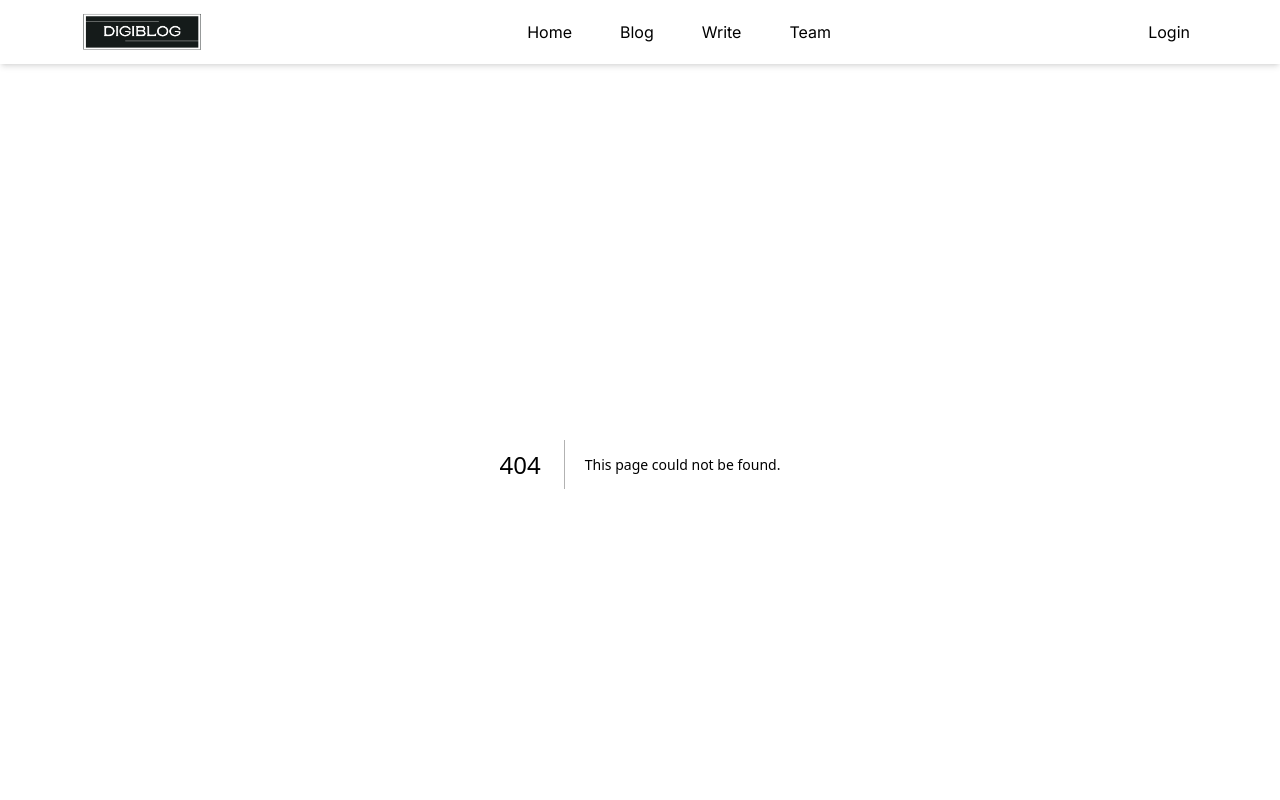
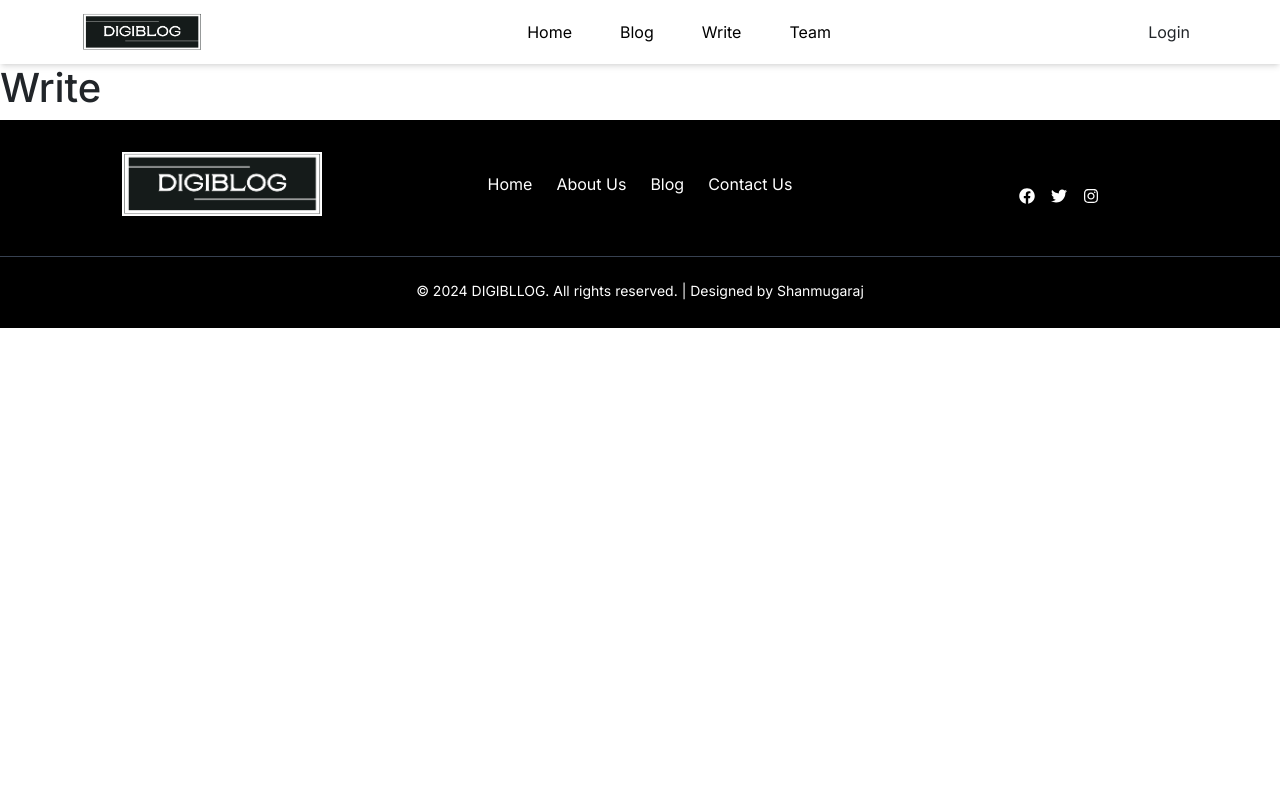
Before and after one commit to ShanZenX/Digi-blog, a Next.js app: page /write in a window 1280 px wide. Before the commit this address had no page. Shown: the top 800 px of the page. Built offline with nearby package versions, Linux system fonts and the light colour scheme.

Commit message:
updated some changes in blog page

```diff
--- a/app/blog/blogPage/page.jsx
+++ b/app/blog/blogPage/page.jsx
@@ -13,7 +13,6 @@ export default function page() {
   return (
     <div className="w-full flex justify-center my-8 ">
       <div className="md:w-6/12 w-10/12 flex flex-col justify-center">
-        {" "}
         <h1 className=" font-extrabold">
           How to activate cheat in gta 6 in playstation
         </h1>
@@ -43,8 +42,8 @@ export default function page() {
           In Grand Theft Auto VI for PlayStation, players can unlock various cheats to enhance their gaming experience. To activate cheats, players can enter specific button combinations using their PlayStation controller.
           </p>
           <p>
-          Navigate to the game's pause menu, then access the cheat code input section, where you can enter the desired combination. Once correctly inputted, the cheat will be activated, providing players with various advantages such as unlimited ammo, invincibility, or special vehicles. Keep in mind that using cheats may affect your ability to unlock achievements or trophies, so use them wisely and at your own discretion.
-          </p>{" "}
+          Navigate to the game pause menu, then access the cheat code input section, where you can enter the desired combination. Once correctly inputted, the cheat will be activated, providing players with various advantages such as unlimited ammo, invincibility, or special vehicles. Keep in mind that using cheats may affect your ability to unlock achievements or trophies, so use them wisely and at your own discretion.
+          </p>
           <p>
           If GTA 6 has been released and cheat codes are available, you would typically activate them using the game controller on the PlayStation console. Cheat codes can vary widely in their activation methods and effects, and they are usually provided by the game developers or discovered by players over time.
           </p>
@@ -57,8 +56,8 @@ export default function page() {
           In Grand Theft Auto VI for PlayStation, players can unlock various cheats to enhance their gaming experience. To activate cheats, players can enter specific button combinations using their PlayStation controller.
           </p>
           <p>
-          Navigate to the game's pause menu, then access the cheat code input section, where you can enter the desired combination. Once correctly inputted, the cheat will be activated, providing players with various advantages such as unlimited ammo, invincibility, or special vehicles. Keep in mind that using cheats may affect your ability to unlock achievements or trophies, so use them wisely and at your own discretion.
-          </p>{" "}
+          Navigate to the game pause menu, then access the cheat code input section, where you can enter the desired combination. Once correctly inputted, the cheat will be activated, providing players with various advantages such as unlimited ammo, invincibility, or special vehicles. Keep in mind that using cheats may affect your ability to unlock achievements or trophies, so use them wisely and at your own discretion.
+          </p>
           <p>
           If GTA 6 has been released and cheat codes are available, you would typically activate them using the game controller on the PlayStation console. Cheat codes can vary widely in their activation methods and effects, and they are usually provided by the game developers or discovered by players over time.
           </p>
--- /dev/null
+++ b/app/write/page.jsx
@@ -0,0 +1,9 @@
+import React from 'react'
+
+export default function page() {
+  return (
+    <div>
+      <h1>Write</h1>
+    </div>
+  )
+}
```
